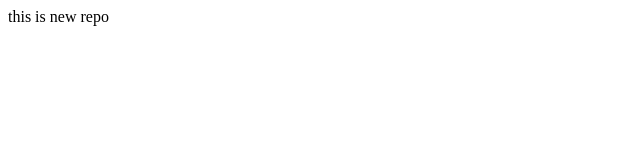
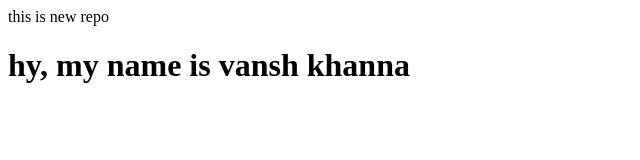
Before and after one commit to Vanshkhanna123/localrepo, a plain HTML site: page index.html in a window 1280 px wide. Shown: the whole page, without its empty margins (0-640 px from the left). Drawn offline with Linux system fonts and the light colour scheme.

Commit message:
vansh khanan

```diff
--- a/index.html
+++ b/index.html
@@ -1 +1,2 @@
 <p> this is new repo</p>
+<h1>hy, my name is vansh khanna</h1>
```
Also changed, not shown: 1 other file.
